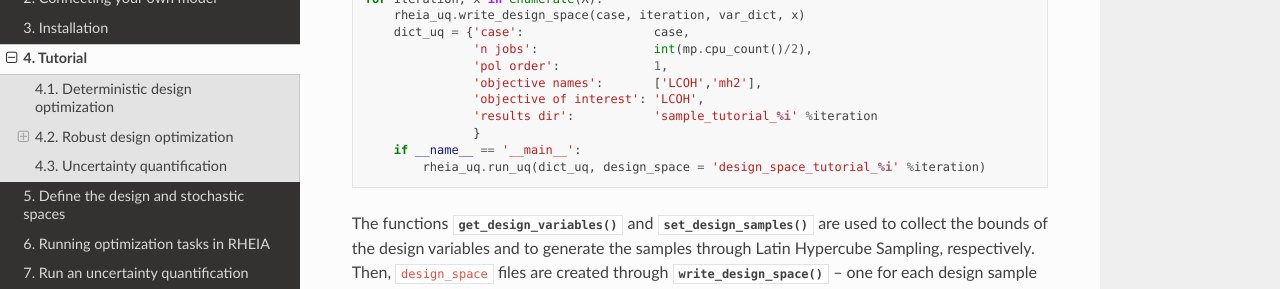
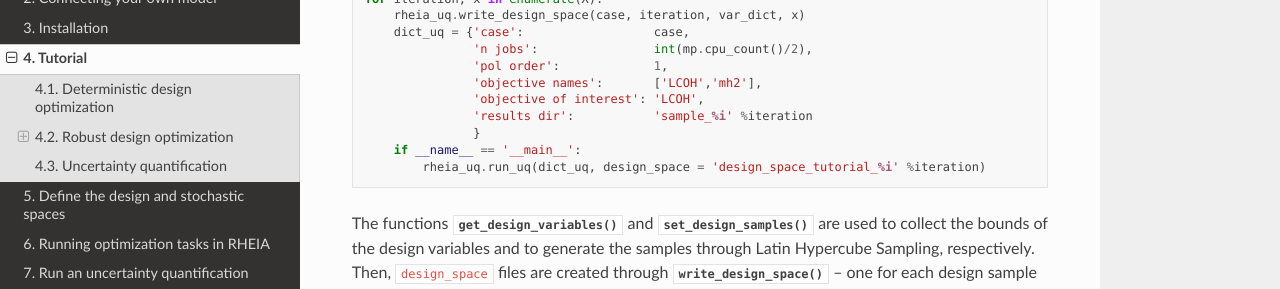
Before and after one commit to rheia-framework/RHEIA, a Sphinx documentation site: the page built from docs/sphinx/tutorial.rst, in a window 1280 px wide and 900 px high, scrolled down 3244 px. Shown: the part 151-440 px from the top of the window. Built offline with Sphinx 7.4.7 and the Read the Docs theme 2.0.0, drawn with Linux system fonts in a browser that asks for light colours; pages that are not in the unit, such as notebooks, are missing from menus.

```diff
--- a/docs/sphinx/tutorial.rst
+++ b/docs/sphinx/tutorial.rst
@@ -134,7 +134,7 @@ We refer to :ref:`lab:detpolorder` for more details on this method.
                   'pol order':             1,
                   'objective names':       ['LCOH','mh2'],
                   'objective of interest': 'LCOH',
-                  'results dir':           'sample_tutorial_%i' %iteration
+                  'results dir':           'sample_%i' %iteration
                   }
        if __name__ == '__main__':
            rheia_uq.run_uq(dict_uq, design_space = 'design_space_tutorial_%i' %iteration)
@@ -315,7 +315,7 @@ The uncertainty quantification dictionary is then characterized and evaluated as
    if __name__ == '__main__':
        rheia_uq.run_uq(dict_uq, design_space = 'design_space_tutorial_uq')
 
-For this tutorial, the results of the uncertainty quantification are provided in :file:`RESULTS\\PV_ELEC\\UQ\\opt_design_tutorial`
+**For this tutorial, the results of the uncertainty quantification are provided in** :file:`RESULTS\\PV_ELEC\\UQ\\opt_design_tutorial`
 
 The resulting Sobol' indices can be plotted in a bar chart:
 
```
Also changed, not shown: other parts of docs/sphinx/tutorial.rst (+0 -1 lines).
